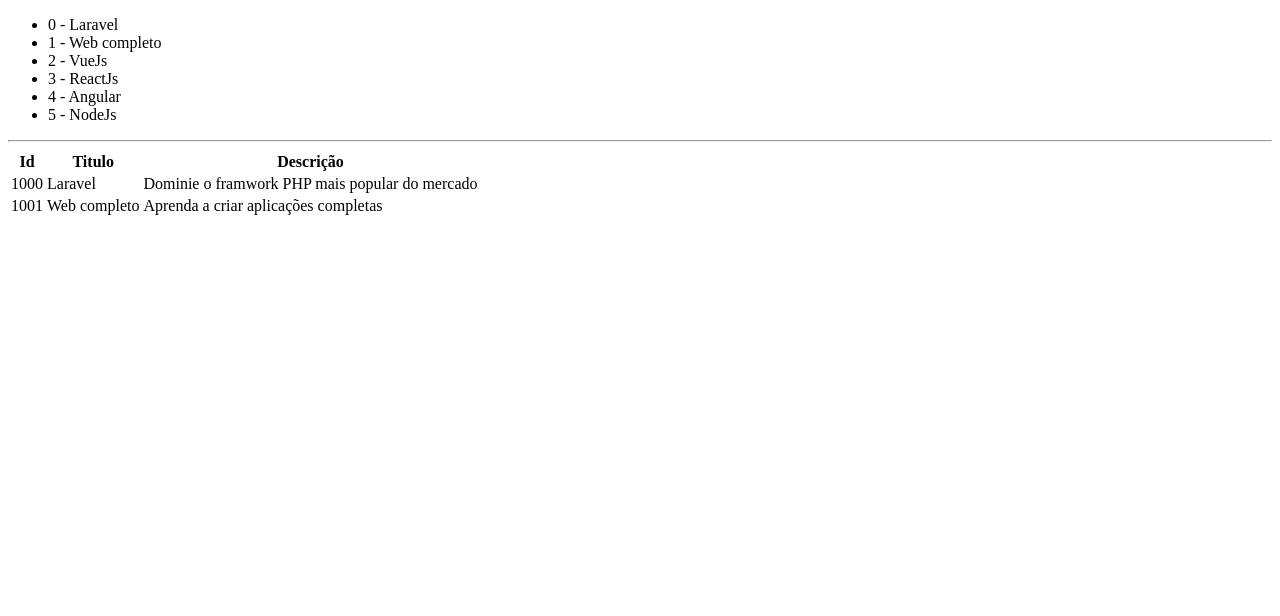
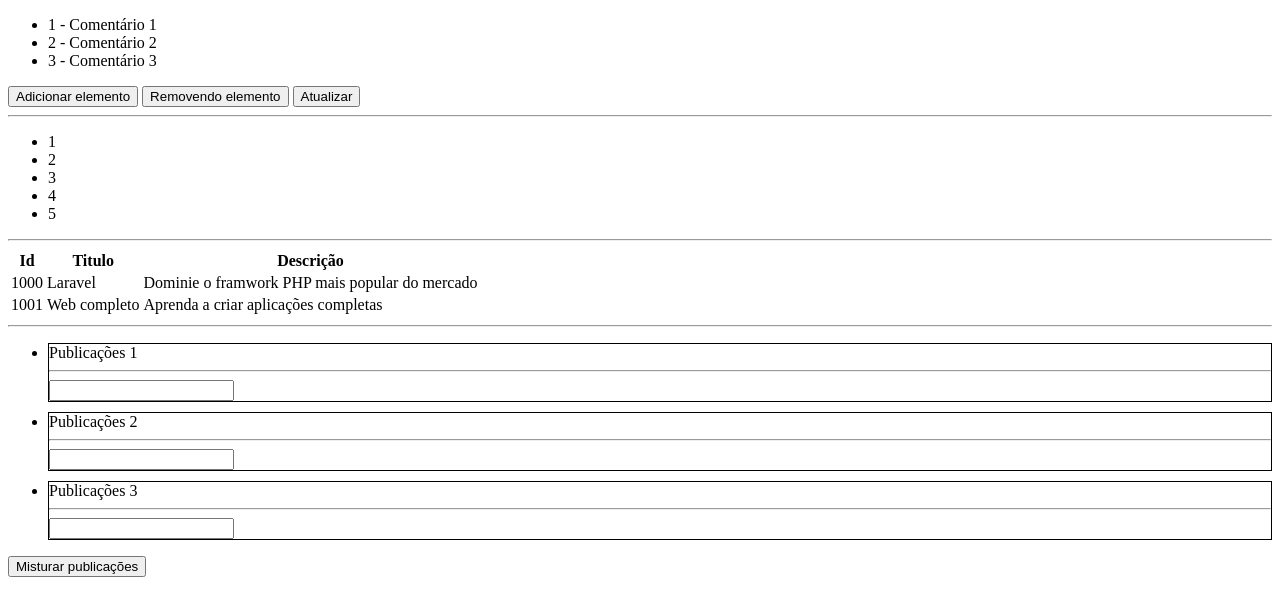
Before and after one commit to eltonsa75/estudandoVueJs, a plain HTML site: page index.html in a window 1280 px wide. Drawn offline with nearby package versions, Linux system fonts and the light colour scheme.

Commit message:
Aula 277 Diretivas V-for - Implementando laços de repetição parte 3

```diff
--- a/index.html
+++ b/index.html
@@ -16,7 +16,14 @@
 
     <div id="app">
         <ul>
-            <li v-for="(curso, chave) in cursos" v-text="chave +' - '+ curso"></li>
+            <li v-for="c in comentarios">{{c.id}} - {{c.comentarios}}</li>
+        </ul>
+        <button @click="adicionarElemento">Adicionar elemento</button>
+        <button @click="removendoElemento">Removendo elemento</button>
+        <button @click="modificarElemento">Atualizar</button>
+        <hr>
+        <ul>
+            <li v-for="n in numero">{{n}}</li>
         </ul>
         <hr>
         <table>
@@ -34,6 +41,17 @@
                     <td>{{descricao}}</td>
                 </tr>
         </table>
+        <hr>
+        <ul>
+            <li v-for="p in publicacoes" style="border: solid 1px; margin-bottom:10px" :key="p.id">
+               <div>
+                {{ p.publicacao }}
+                <hr>
+                <input type="text">
+               </div>
+            </li>
+        </ul>
+        <button @click="misturarArray()">Misturar publicações</button>
     </div>
 
     <script>
@@ -41,6 +59,12 @@
         const vm = new Vue({
             el: '#app',
             data: {
+                comentarios: [
+                    {id: 1, comentarios: 'Comentário 1'},
+                    {id: 2, comentarios: 'Comentário 2'},
+                    {id: 3, comentarios: 'Comentário 3'},
+                ],
+                numero : 5,
               cursos: ['Laravel', 'Web completo', 'VueJs', 'ReactJs', 'Angular', 'NodeJs'],
               cursos2: {
                 1000: {
@@ -51,12 +75,38 @@
                     titulo: 'Web completo',
                     descricao: 'Aprenda a criar aplicações completas'
                 }
-                }
+                },
+                publicacoes: [
+                    {id: 1, publicacao: 'Publicações 1'},
+                    {id: 2, publicacao: 'Publicações 2'},
+                    {id: 3, publicacao: 'Publicações 3'},
+                ]
             },
             methods: {
+              misturarArray() {
+                let misturado = []
+
+                misturado[0] = this.publicacoes[2]
+                misturado[1] = this.publicacoes[0]
+                misturado[2] = this.publicacoes[1]
+
+                this.publicacoes = misturado
+              },
+              adicionarElemento() {
+                this.comentarios.push({ id: 4, comentarios: 'Novo comentário'})
+              },
+              removendoElemento() {
+                this.comentarios.pop()
+              },
+              modificarElemento() {
+                // this.comentarios[1] = { id: 2, comentarios: 'Comentário 2 alterado'}
+                // console.log(this.comentarios)
+                this.$set(this.comentarios,
+                 1,
+                  { id: 2, comentarios: 'Comentário 2 alterado'})
+              }
 
             }
-
         })
  </script>
 </body>
```
